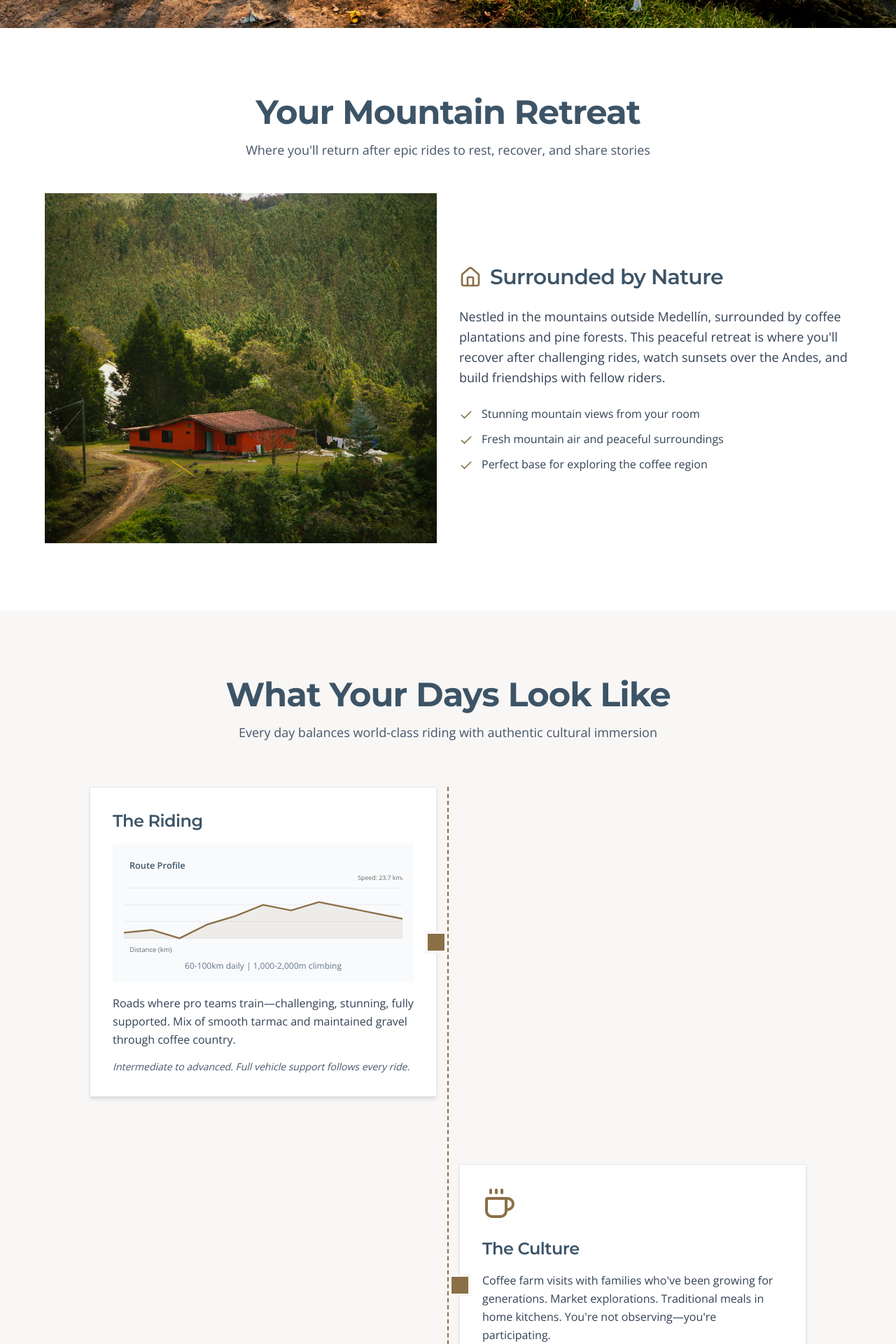
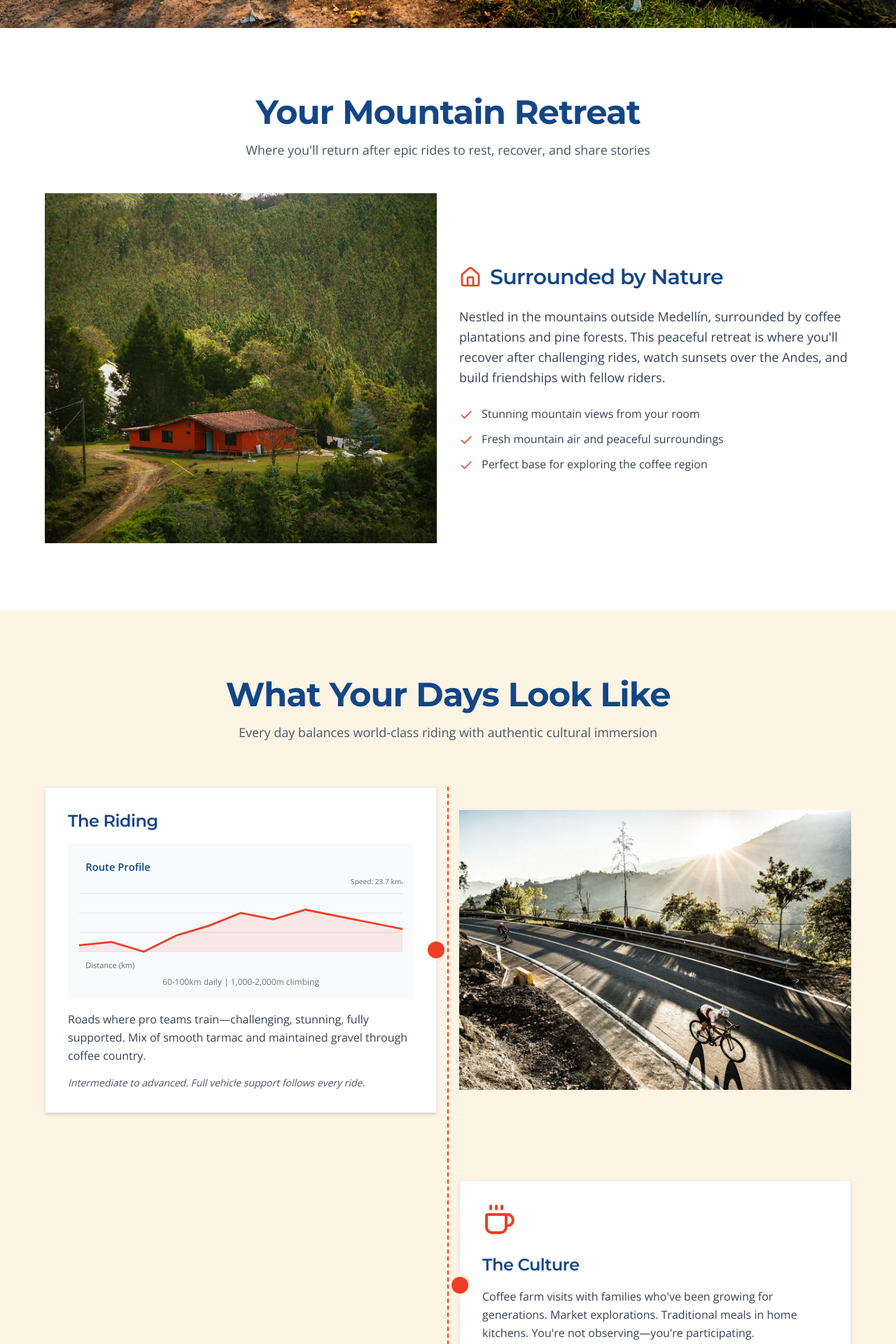
Before and after one commit to grumpy-tech/cozy-cabin-starter, a React (Vite) app: page / in a window 1280 px wide. Shown: the part 760-2680 px from the top of the page at 70% size. Built offline with nearby package versions, Linux system fonts and the light colour scheme; the HTML template or start-up script is replaced by a standard one.

Commit message:
Back to v3?

```diff
--- a/src/index.css
+++ b/src/index.css
@@ -6,74 +6,73 @@
 
 @layer base {
   :root {
-    /* Cycle Logic Colombia Tours - Colombian Earth Tones */
+    /* Cycle Logic Colombia Tours - NEW Color Palette */
     --background: 0 0% 100%;
-    --foreground: 210 25% 30%;
+    --foreground: 210 70% 30%;
 
     --card: 0 0% 98%;
-    --card-foreground: 210 25% 30%;
+    --card-foreground: 210 70% 30%;
 
     --popover: 0 0% 100%;
-    --popover-foreground: 210 25% 30%;
+    --popover-foreground: 210 70% 30%;
 
-    /* Andean Slate - primary #3D5467 */
-    --primary: 210 25% 32%;
+    /* Primary: Deep Blue #134686 */
+    --primary: 210 70% 30%;
     --primary-foreground: 0 0% 98%;
 
-    /* Earth Brown - secondary #8B6F47 */
-    --secondary: 30 32% 41%;
+    /* Secondary: Red #ED3F27 */
+    --secondary: 7 80% 54%;
     --secondary-foreground: 0 0% 98%;
 
     /* Soft neutral muted */
-    --muted: 40 10% 97%;
+    --muted: 40 55% 96%;
     --muted-foreground: 210 10% 45%;
 
-    /* Sunrise Yellow accent #F2C94C */
-    --accent: 45 85% 62%;
-    --accent-foreground: 210 25% 30%;
+    /* Accent: Golden Yellow #FEB21A */
+    --accent: 42 99% 55%;
+    --accent-foreground: 210 70% 30%;
 
     --destructive: 0 84.2% 60.2%;
     --destructive-foreground: 210 40% 98%;
 
     --border: 210 15% 88%;
     --input: 210 15% 88%;
-    --ring: 210 25% 32%;
+    --ring: 210 70% 30%;
 
-    /* NO BORDER RADIUS - Sharp, professional edges */
+    /* NO BORDER RADIUS - Sharp edges */
     --radius: 0rem;
 
-    /* Colombian color palette */
-    --andean-slate: 210 25% 32%;
-    --earth-brown: 30 32% 41%;
-    --sunrise-yellow: 45 85% 62%;
-    --coffee-red: 0 50% 52%;
-    --sky-blue: 210 70% 50%;
+    /* Color palette variables */
+    --deep-blue: 210 70% 30%;      /* #134686 */
+    --red-accent: 7 80% 54%;       /* #ED3F27 */
+    --golden-yellow: 42 99% 55%;   /* #FEB21A */
+    --cream-light: 45 55% 96%;     /* #FDF4E3 */
 
-    /* Shadows - Subtle matte finish */
-    --shadow-soft: 0 2px 15px rgba(61, 84, 103, 0.08);
-    --shadow-elevated: 0 4px 25px rgba(61, 84, 103, 0.12);
+    /* Shadows - Subtle matte */
+    --shadow-soft: 0 2px 15px rgba(19, 70, 134, 0.08);
+    --shadow-elevated: 0 4px 25px rgba(19, 70, 134, 0.12);
   }
 
   .dark {
-    --background: 210 25% 10%;
+    --background: 210 70% 10%;
     --foreground: 0 0% 95%;
-    --card: 210 25% 12%;
+    --card: 210 70% 12%;
     --card-foreground: 0 0% 95%;
-    --popover: 210 25% 10%;
+    --popover: 210 70% 10%;
     --popover-foreground: 0 0% 95%;
-    --primary: 210 20% 45%;
-    --primary-foreground: 210 25% 10%;
-    --secondary: 30 25% 25%;
+    --primary: 210 60% 45%;
+    --primary-foreground: 210 70% 10%;
+    --secondary: 7 75% 45%;
     --secondary-foreground: 0 0% 95%;
     --muted: 210 15% 20%;
     --muted-foreground: 210 20% 65%;
-    --accent: 45 85% 62%;
-    --accent-foreground: 210 25% 10%;
+    --accent: 42 99% 55%;
+    --accent-foreground: 210 70% 10%;
     --destructive: 0 62.8% 30.6%;
     --destructive-foreground: 210 40% 98%;
     --border: 210 15% 20%;
     --input: 210 15% 20%;
-    --ring: 210 20% 45%;
+    --ring: 210 60% 45%;
   }
 }
 
@@ -89,7 +88,6 @@
   body {
     @apply bg-background text-foreground antialiased;
     font-family: 'Open Sans', sans-serif;
-    /* Matte finish */
     -webkit-font-smoothing: antialiased;
     -moz-osx-font-smoothing: grayscale;
   }
@@ -124,18 +122,16 @@
     text-wrap: balance;
   }
 
-  /* Sharp corners utility */
   .sharp-corners {
     border-radius: 0 !important;
   }
 
-  /* Matte shadow */
   .shadow-matte {
-    box-shadow: 0 2px 15px rgba(61, 84, 103, 0.08);
+    box-shadow: 0 2px 15px rgba(19, 70, 134, 0.08);
   }
 }
 
-/* Override any rounded corners from components */
+/* Override rounded corners */
 .rounded-lg,
 .rounded-md,
 .rounded-sm,
@@ -145,7 +141,7 @@
   border-radius: 0 !important;
 }
 
-/* Keep rounded-full only for dots/circles that need it */
+/* Keep ONLY timeline dots round */
 .rounded-full.keep-round {
   border-radius: 9999px !important;
 }
--- a/src/pages/Index.tsx
+++ b/src/pages/Index.tsx
@@ -13,29 +13,30 @@ const Index = () => {
     window.scrollTo({ top: 0, behavior: 'smooth' });
   };
 
+  const handleGalleryClick = () => {
+    navigate('/gallery');
+    window.scrollTo({ top: 0, behavior: 'smooth' });
+  };
+
   return (
     <main className="min-h-screen">
       <Navbar />
 
-      {/* HERO SECTION - Brighter image, no background box */}
+      {/* HERO SECTION */}
       <section className="relative min-h-screen flex items-center overflow-hidden">
-        {/* Background Image - BRIGHTENED */}
         <div className="absolute inset-0">
           <img
             src="/hero-background.jpg"
             alt="Cycling in Colombia"
             className="w-full h-full object-cover brightness-110"
           />
-          {/* LIGHTER overlay */}
           <div className="absolute inset-0 bg-gradient-to-r from-black/30 via-transparent to-black/40" />
         </div>
 
-        {/* Content - RIGHT SIDE, NO BACKGROUND BOX */}
         <div className="relative z-10 container mx-auto px-4">
           <div className="grid md:grid-cols-2 gap-8 items-center">
             <div className="hidden md:block"></div>
 
-            {/* Text - NO BACKGROUND, just text shadow */}
             <motion.div
               initial={{ opacity: 0, x: 50 }}
               animate={{ opacity: 1, x: 0 }}
@@ -43,14 +44,14 @@ const Index = () => {
               className="p-8 md:p-12"
               style={{ textShadow: '2px 2px 8px rgba(0,0,0,0.8)' }}
             >
-              <p className="text-[#F2C94C] text-sm md:text-base font-semibold tracking-wide uppercase mb-3">
+              <p className="text-[#FEB21A] text-sm md:text-base font-semibold tracking-wide uppercase mb-3">
                 Founded by Cycle Logic
               </p>
 
               <h1 className="font-heading text-3xl md:text-5xl lg:text-6xl text-white font-bold mb-6 leading-tight">
                 Colombia's Ultimate
                 <br />
-                <span className="text-[#F2C94C]">Cycling Experience</span>
+                <span className="text-[#FEB21A]">Cycling Experience</span>
               </h1>
 
               <p className="text-white text-lg md:text-xl mb-8 leading-relaxed">
@@ -62,7 +63,7 @@ const Index = () => {
                 <Button
                   onClick={handleBookingClick}
                   size="lg"
-                  className="bg-[#8B6F47] hover:bg-[#6d5538] text-white text-lg px-8 py-6 rounded-none border-0"
+                  className="bg-[#ED3F27] hover:bg-[#d63620] text-white text-lg px-8 py-6 rounded-none border-0"
                 >
                   View Tour Dates
                 </Button>
@@ -73,7 +74,7 @@ const Index = () => {
                   }}
                   variant="outline"
                   size="lg"
-                  className="bg-white/10 border-2 border-white text-white hover:bg-white hover:text-[#3D5467] text-lg px-8 py-6 rounded-none"
+                  className="bg-white/10 border-2 border-white text-white hover:bg-white hover:text-[#134686] text-lg px-8 py-6 rounded-none"
                 >
                   Get In Touch
                 </Button>
@@ -102,7 +103,7 @@ const Index = () => {
               viewport={{ once: true }}
               className="text-center mb-12"
             >
-              <h2 className="font-heading text-3xl md:text-5xl font-bold mb-4 text-[#3D5467]">
+              <h2 className="font-heading text-3xl md:text-5xl font-bold mb-4 text-[#134686]">
                 Your Mountain Retreat
               </h2>
               <p className="text-lg text-slate-600 max-w-2xl mx-auto">
@@ -132,8 +133,8 @@ const Index = () => {
                 viewport={{ once: true }}
               >
                 <div className="flex items-center gap-3 mb-6">
-                  <HomeIcon className="h-8 w-8 text-[#8B6F47]" />
-                  <h3 className="font-heading text-2xl md:text-3xl font-semibold text-[#3D5467]">
+                  <HomeIcon className="h-8 w-8 text-[#ED3F27]" />
+                  <h3 className="font-heading text-2xl md:text-3xl font-semibold text-[#134686]">
                     Surrounded by Nature
                   </h3>
                 </div>
@@ -149,7 +150,7 @@ const Index = () => {
                     "Perfect base for exploring the coffee region"
                   ].map((item, i) => (
                     <div key={i} className="flex items-start gap-3">
-                      <Check className="h-5 w-5 text-[#8B6F47] flex-shrink-0 mt-1" />
+                      <Check className="h-5 w-5 text-[#ED3F27] flex-shrink-0 mt-1" />
                       <span className="text-slate-700">{item}</span>
                     </div>
                   ))}
@@ -160,8 +161,8 @@ const Index = () => {
         </div>
       </section>
 
-      {/* STAGGERED TIMELINE - What Your Days Look Like */}
-      <section className="py-16 md:py-24 bg-[#f8f7f5]">
+      {/* STAGGERED TIMELINE */}
+      <section className="py-16 md:py-24 bg-[#FDF4E3]">
         <div className="container mx-auto px-4">
           <motion.div
             initial={{ opacity: 0, y: 20 }}
@@ -170,7 +171,7 @@ const Index = () => {
             viewport={{ once: true }}
             className="text-center mb-16"
           >
-            <h2 className="font-heading text-3xl md:text-5xl font-bold mb-4 text-[#3D5467]">
+            <h2 className="font-heading text-3xl md:text-5xl font-bold mb-4 text-[#134686]">
               What Your Days Look Like
             </h2>
             <p className="text-lg text-slate-600 max-w-2xl mx-auto">
@@ -178,12 +179,12 @@ const Index = () => {
             </p>
           </motion.div>
 
-          <div className="max-w-5xl mx-auto relative">
+          <div className="max-w-6xl mx-auto relative">
             {/* Vertical dotted line */}
-            <div className="absolute left-1/2 top-0 bottom-0 w-0.5 border-l-2 border-dashed border-[#8B6F47] hidden md:block"
+            <div className="absolute left-1/2 top-0 bottom-0 w-0.5 border-l-2 border-dashed border-[#ED3F27] hidden md:block"
                  style={{ transform: 'translateX(-50%)' }} />
 
-            {/* THE RIDING - LEFT with elevation chart */}
+            {/* THE RIDING - LEFT with elevation chart AND cycling photo on right */}
             <motion.div
               initial={{ opacity: 0, x: -50 }}
               whileInView={{ opacity: 1, x: 0 }}
@@ -192,38 +193,34 @@ const Index = () => {
               className="mb-16 md:mb-24 grid md:grid-cols-2 gap-8 items-center"
             >
               <div className="bg-white p-8 shadow-md border border-slate-200 relative">
-                <div className="absolute -right-4 top-1/2 w-8 h-8 bg-[#8B6F47] border-4 border-[#f8f7f5] hidden md:block rounded-full"
+                <div className="absolute -right-4 top-1/2 w-8 h-8 bg-[#ED3F27] border-4 border-[#FDF4E3] hidden md:block rounded-full keep-round"
                      style={{ transform: 'translateY(-50%)' }} />
 
-                <h3 className="font-heading text-2xl font-semibold mb-4 text-[#3D5467]">The Riding</h3>
+                <h3 className="font-heading text-2xl font-semibold mb-4 text-[#134686]">The Riding</h3>
 
-                {/* Simple elevation profile SVG */}
+                {/* Elevation profile SVG */}
                 <div className="bg-slate-50 p-4 mb-4">
                   <svg viewBox="0 0 500 180" className="w-full">
-                    {/* Grid lines */}
                     <line x1="0" y1="150" x2="500" y2="150" stroke="#e5e7eb" strokeWidth="1"/>
                     <line x1="0" y1="120" x2="500" y2="120" stroke="#e5e7eb" strokeWidth="1"/>
                     <line x1="0" y1="90" x2="500" y2="90" stroke="#e5e7eb" strokeWidth="1"/>
                     <line x1="0" y1="60" x2="500" y2="60" stroke="#e5e7eb" strokeWidth="1"/>
 
-                    {/* Elevation profile path */}
                     <path
                       d="M0,140 L50,135 L100,150 L150,125 L200,110 L250,90 L300,100 L350,85 L400,95 L450,105 L500,115"
                       fill="none"
-                      stroke="#8B6F47"
+                      stroke="#ED3F27"
                       strokeWidth="3"
                       strokeLinecap="round"
                     />
 
-                    {/* Fill under line */}
                     <path
                       d="M0,140 L50,135 L100,150 L150,125 L200,110 L250,90 L300,100 L350,85 L400,95 L450,105 L500,115 L500,150 L0,150 Z"
-                      fill="#8B6F47"
+                      fill="#ED3F27"
                       opacity="0.1"
                     />
 
-                    {/* Labels */}
-                    <text x="10" y="25" fill="#3D5467" fontSize="16" fontWeight="bold">Route Profile</text>
+                    <text x="10" y="25" fill="#134686" fontSize="16" fontWeight="bold">Route Profile</text>
                     <text x="10" y="175" fill="#666" fontSize="12">Distance (km)</text>
                     <text x="420" y="45" fill="#666" fontSize="11">Speed: 23.7 km/h</text>
                   </svg>
@@ -240,7 +237,21 @@ const Index = () => {
                   Intermediate to advanced. Full vehicle support follows every ride.
                 </p>
               </div>
-              <div className="hidden md:block"></div>
+
+              {/* CYCLING PHOTO - Right side */}
+              <motion.div
+                initial={{ opacity: 0, x: 30 }}
+                whileInView={{ opacity: 1, x: 0 }}
+                transition={{ duration: 0.6, delay: 0.2 }}
+                viewport={{ once: true }}
+                className="h-[400px] overflow-hidden"
+              >
+                <img
+                  src="/hero-cycling.jpg"
+                  alt="Cycling on mountain roads"
+                  className="w-full h-full object-cover"
+                />
+              </motion.div>
             </motion.div>
 
             {/* THE CULTURE - RIGHT */}
@@ -253,11 +264,11 @@ const Index = () => {
             >
               <div className="hidden md:block"></div>
               <div className="bg-white p-8 shadow-md border border-slate-200 relative">
-                <div className="absolute -left-4 top-1/2 w-8 h-8 bg-[#8B6F47] border-4 border-[#f8f7f5] hidden md:block rounded-full"
+                <div className="absolute -left-4 top-1/2 w-8 h-8 bg-[#ED3F27] border-4 border-[#FDF4E3] hidden md:block rounded-full keep-round"
                      style={{ transform: 'translateY(-50%)' }} />
 
-                <Coffee className="h-12 w-12 text-[#8B6F47] mb-6" />
-                <h3 className="font-heading text-2xl font-semibold mb-4 text-[#3D5467]">The Culture</h3>
+                <Coffee className="h-12 w-12 text-[#ED3F27] mb-6" />
+                <h3 className="font-heading text-2xl font-semibold mb-4 text-[#134686]">The Culture</h3>
                 <p className="text-slate-700 leading-relaxed mb-4">
                   Coffee farm visits with families who've been growing for generations. Market explorations.
                   Traditional meals in home kitchens. You're not observing—you're participating.
@@ -277,11 +288,11 @@ const Index = () => {
               className="grid md:grid-cols-2 gap-8 items-center"
             >
               <div className="bg-white p-8 shadow-md border border-slate-200 relative">
-                <div className="absolute -right-4 top-1/2 w-8 h-8 bg-[#8B6F47] border-4 border-[#f8f7f5] hidden md:block rounded-full"
+                <div className="absolute -right-4 top-1/2 w-8 h-8 bg-[#ED3F27] border-4 border-[#FDF4E3] hidden md:block rounded-full keep-round"
                      style={{ transform: 'translateY(-50%)' }} />
 
-                <Users className="h-12 w-12 text-[#8B6F47] mb-6" />
-                <h3 className="font-heading text-2xl font-semibold mb-4 text-[#3D5467]">The Food</h3>
+                <Users className="h-12 w-12 text-[#ED3F27] mb-6" />
+                <h3 className="font-heading text-2xl font-semibold mb-4 text-[#134686]">The Food</h3>
                 <p className="text-slate-700 leading-relaxed mb-4">
                   Bandeja paisa after hard rides. Fresh trout from mountain streams. Colombian coffee that
                   redefines what you thought you knew. Every meal connects you deeper to the region.
@@ -297,7 +308,7 @@ const Index = () => {
       </section>
 
       {/* CTA */}
-      <section className="py-16 md:py-24 bg-[#3D5467] text-white">
+      <section className="py-16 md:py-24 bg-[#134686] text-white">
         <div className="container mx-auto px-4">
           <motion.div
             initial={{ opacity: 0, y: 20 }}
@@ -317,18 +328,15 @@ const Index = () => {
               <Button
                 onClick={handleBookingClick}
                 size="lg"
-                className="bg-[#8B6F47] hover:bg-[#6d5538] text-white text-lg px-8 py-6 rounded-none"
+                className="bg-[#ED3F27] hover:bg-[#d63620] text-white text-lg px-8 py-6 rounded-none"
               >
                 View Dates & Book Your Spot
               </Button>
               <Button
-                onClick={() => {
-                  navigate('/gallery');
-                  window.scrollTo({ top: 0, behavior: 'smooth' });
-                }}
+                onClick={handleGalleryClick}
                 variant="outline"
                 size="lg"
-                className="bg-transparent border-2 border-white text-white hover:bg-white hover:text-[#3D5467] text-lg px-8 py-6 rounded-none"
+                className="bg-transparent border-2 border-white text-white hover:bg-white hover:text-[#134686] text-lg px-8 py-6 rounded-none"
               >
                 See Photo Gallery
               </Button>
@@ -340,8 +348,8 @@ const Index = () => {
                 { num: "4.9/5", label: "Average Rating" },
                 { num: "11", label: "Day Adventure" }
               ].map((stat, i) => (
-                <div key={i} className="border-t-2 border-[#8B6F47] pt-4">
-                  <div className="text-3xl font-bold text-[#F2C94C] mb-1">{stat.num}</div>
+                <div key={i} className="border-t-2 border-[#ED3F27] pt-4">
+                  <div className="text-3xl font-bold text-[#FEB21A] mb-1">{stat.num}</div>
                   <div className="text-sm text-white/70">{stat.label}</div>
                 </div>
               ))}
```
Also changed, not shown: src/components/layout/Navbar.tsx (+16 -25 lines), src/pages/Gallery.tsx (+9 -9 lines), public/logo.png.
